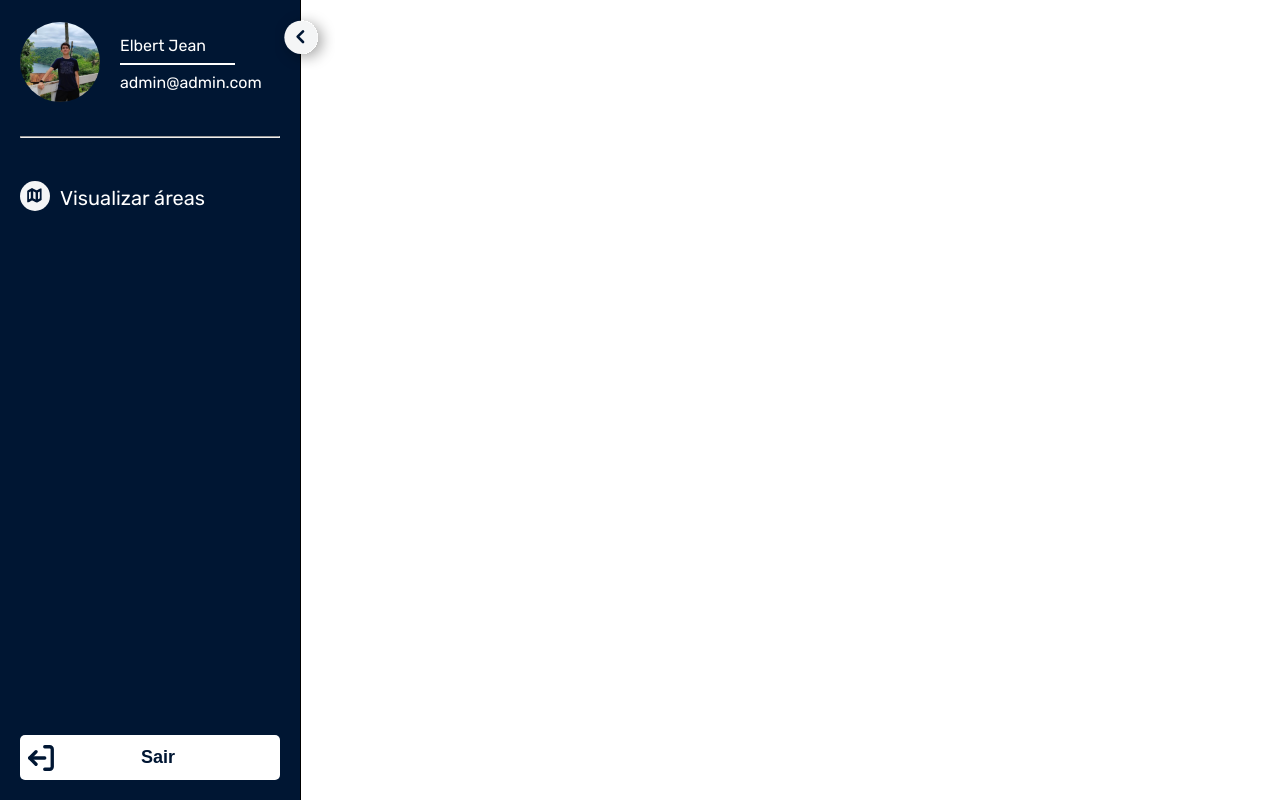
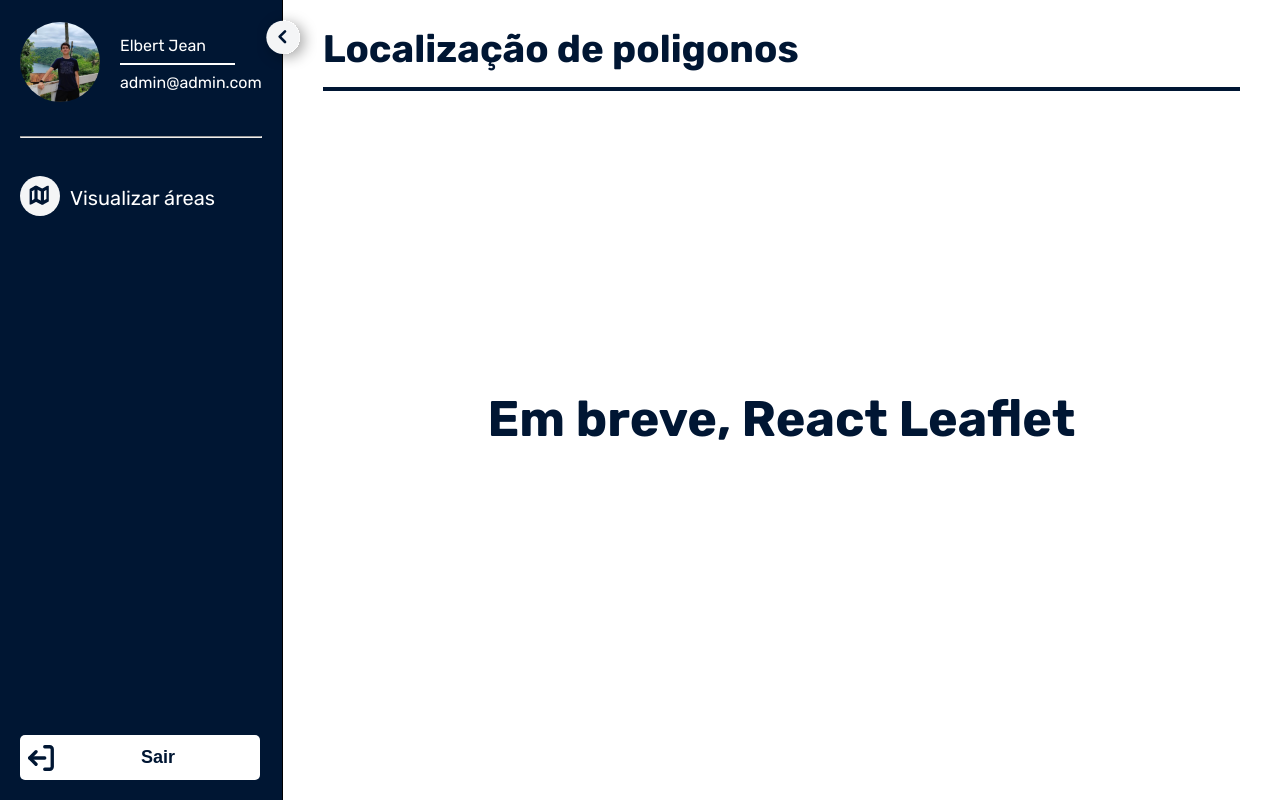
Before and after one commit to ElbertJean/three-soil, a React (Create React App) app: page /home in a window 1280 px wide. Built offline with nearby package versions, Linux system fonts and the light colour scheme.

Commit message:
:sparkles: feat: criação do layout da aplicacao

```diff
--- /dev/null
+++ b/src/components/layout/Layout.module.css
@@ -0,0 +1,19 @@
+.container {
+    display: flex;
+}
+
+.containerHeader {
+    width: 100%;
+    background-color: rgba(var(--base-light));
+    padding: 0px 40px 20px 40px;
+}
+
+.title {
+    font-size: var(--display-regular-fx);
+    color: rgba(var(--base-primary-strong));
+}
+
+.line {
+    margin-top: -10px;
+    border: 2px solid rgba(var(--base-primary-strong))
+}
--- /dev/null
+++ b/src/components/layout/Layout.tsx
@@ -0,0 +1,23 @@
+import { ReactNode } from 'react';
+import styles from './Layout.module.css';
+
+import Sidebar from '../sidebar/Sidebar.component';
+
+interface LayoutProps {
+    children: ReactNode;
+}
+
+function Layout({ children }: LayoutProps): JSX.Element {
+    return(
+        <div className={styles.container}>
+            <Sidebar />
+            <div className={styles.containerHeader}>
+                <h1 className={styles.title}>Localização de poligonos</h1>
+                <hr className={styles.line}/>
+                {children}
+            </div>
+        </div>
+    )
+}
+
+export default Layout;
--- a/src/components/sidebar/Sidebar.component.tsx
+++ b/src/components/sidebar/Sidebar.component.tsx
@@ -1,51 +1,70 @@
+import { useState } from "react";
 import { useNavigate } from "react-router-dom";
 
 import styles from './Sidebar.module.css';
 import iconeUsuario from '../../assets/iconeUsuario.svg';
 import iconMap from '../../assets/iconMap.svg';
 import logout from '../../assets/logout.svg';
-import buttonClose from '../../assets/buttonClose.svg';
+import buttonCollapsed from '../../assets/buttonCollapsed.svg';
+import buttonExpanded from '../../assets/buttonExpanded.svg';
+
+interface IState {
+    isCollapsed: boolean;
+}
 
 function Sidebar(): JSX.Element {
 
     const navigate = useNavigate();
+
+    const [ state, setState ] = useState<IState>({isCollapsed: false});
+
+    function collapsedSideBar (e: any) {
+        e.preventDefault();
+        if (state.isCollapsed === true) {
+            setState({isCollapsed:  false});
+        } else {
+            setState({ isCollapsed: true});
+        }
+    }
 
     return(
         <>
         <div>
 
         </div>
-        <div className={styles.container}>
-            <div className={styles.divUser}>
+        <div className={`${state.isCollapsed ? styles.containerCollapsed : styles.containerExpanded}`} >
+            <div className={`${state.isCollapsed ? styles.divUserCollapsed : styles.divUserExpanded}`}>
                 <div className={styles.divButtonClose}>
-                    <a href="/home">
-                        <img src={buttonClose} alt="fechar menu lateral" className={styles.buttonClose}/>
+                    <a href="/home" onClick={collapsedSideBar}>
+                        <img src={state.isCollapsed ? buttonExpanded : buttonCollapsed} alt="fechar menu lateral" className={styles.buttonClose}/>
                     </a>
                 </div>
-                <div className={styles.divIconUser}>
-                    <img src={iconeUsuario} alt="icone do usuário" className={styles.iconUser}/>
+                <div>
+                    <img src={iconeUsuario} alt="icone do usuário" className={`${state.isCollapsed ?styles.iconUserCollapsed : styles.iconUserExpanded}`}/>
                 </div>
-                <div className={styles.divTextUser}>
+                <div className={`${state.isCollapsed ? styles.divTextUserCollapsed : ''}`}>
                     <p>Elbert Jean</p>
                     <hr className={styles.lineUser}/>
                     <p>admin@admin.com</p>
                 </div>
             </div>
-            <div style={{padding:'0px 20px'}}>
+            <div className={`${state.isCollapsed ? styles.divLineCollapsed : styles.divLineExpanded}`}>
                 <hr className={styles.line}/>
             </div>
-            <a href="/home" className={styles.body} onClick={()=> alert('Esse alerta posso fazer')}>
-                <div>
-                    <img src={iconMap} alt="icone do mapa" className={styles.iconMap}/>
-                </div>
-                <div>
-                    <p className={styles.paragraphMap}>Visualizar áreas</p>
-                </div>
-            </a>
-            <div className={styles.divButtonLoggout}>
-                <button className={styles.buttonLoggout} onClick={() => navigate('/')}>
-                    <img src={logout} alt="botao" className={styles.iconMapButton}/>
-                    Sair
+            <div>
+                <a href="/home" className={`${state.isCollapsed ? styles.bodyCollapsed : styles.bodyExpanded}`} onClick={()=> alert('Esse alerta posso fazer')}>
+                    <div>
+                        <img src={iconMap} alt="icone do mapa" className={`${state.isCollapsed ? styles.iconMapCollapsed : styles.iconMapExpanded}`}/>
+                    </div>
+                    <div className={`${state.isCollapsed ? styles.paragraphCollapsed : ''}`}>
+                        <p className={styles.paragraphMap}>Visualizar áreas</p>
+                    </div>
+                </a>
+            </div>
+            <div className={`${state.isCollapsed ? styles.divButtonLoggoutCollapsed : styles.divButtonLoggoutExpanded}`}>
+                <button className={`${state.isCollapsed ? styles.buttonLoggoutCollapsed : styles.buttonLoggoutExpanded}`} onClick={() => navigate('/')}>
+                    <img src={logout} alt="botao" className={`${state.isCollapsed ? styles.iconMapButtonCollapsed : styles.iconMapButtonExpanded}`}/>
+                    {state.isCollapsed ? "" : "Sair"}
                 </button>
             </div>
         </div>
--- a/src/components/sidebar/Sidebar.module.css
+++ b/src/components/sidebar/Sidebar.module.css
@@ -1,4 +1,4 @@
-.container {
+.containerExpanded {
     display: flex;
     position: relative;
     flex-direction: column;
@@ -6,13 +6,32 @@
     height: 100vh;
     border-right: 1px solid black;
     background-color: rgba(var(--base-primary-strong));
+    transition: 0.5s;
 }
 
-.divUser {
+.containerCollapsed {
+    display: flex;
+    position: relative;
+    flex-direction: column;
+    width: 80px;
+    height: 100vh;
+    border-right: 1px solid black;
+    background-color: rgba(var(--base-primary-strong));
+    transition: 0.5s;
+}
+
+.divUserExpanded {
     display: flex;
     position: relative;
     gap: 20px;
     padding: 20px;
+    align-items: center;
+}
+
+.divUserCollapsed {
+    display: flex;
+    position: relative;
+    padding: 20px 10px 5px 10px;
     align-items: center;
 }
 
@@ -26,8 +45,18 @@
     width: 60px;
 }
 
-.iconUser {
+.iconUserExpanded {
     width: 80px;
+    transition: 0.5s;
+}
+
+.iconUserCollapsed {
+    width: 40px;
+    transition: 0.5s;
+}
+
+.divTextUserCollapsed {
+    display:none;
 }
 
 .lineUser {
@@ -36,7 +65,15 @@
     margin: -8px 0;
 }
 
-.body {
+.divLineExpanded {
+    padding: 0px 20px
+}
+
+.divLineCollapsed {
+    padding: 0px 10px
+}
+
+.bodyExpanded {
     display: flex;
     align-items: center;
     gap: 10px;
@@ -44,8 +81,25 @@
     text-decoration: none;
 }
 
-.iconMap {
+.bodyCollapsed {
+    display: flex;
+    align-items: center;
+    padding: 10px 10px;
+    text-decoration: none;
+}
+
+.paragraphCollapsed {
+    display: none;
+}
+
+.iconMapExpanded {
+    width: 40px;
+    transition: 0.5s;
+}
+
+.iconMapCollapsed {
     width: 30px;
+    transition: 0.5s;
 }
 
 .paragraphMap {
@@ -53,20 +107,22 @@
     font-size: var(--paragraph-large-fx);
 }
 
-.divButtonLoggout {
+.divButtonLoggoutExpanded {
     position: absolute;
     bottom: 0;
     padding: 20px;
 }
 
-.iconMapButton {
-    width: 30px;
+.divButtonLoggoutCollapsed {
+    position: absolute;
+    bottom: 0;
+    padding: 10px;
 }
 
-.buttonLoggout {
+.buttonLoggoutExpanded {
     background-color: rgba(var(--base-light));
     height: 45px;
-    width: 260px;
+    width: 240px;
     border-radius: 5px;
     border: none;
     color: rgba(var(--base-primary-strong));
@@ -79,6 +135,30 @@
     transition: 0.2s;
 }
 
-.buttonLoggout:hover {
+.buttonLoggoutCollapsed {
+    background-color: rgba(var(--base-light));
+    height: 40px;
+    width: 50px;
+    border-radius: 5px;
+    border: none;
+    color: rgba(var(--base-primary-strong));
+    font-weight: bold;
+    font-size: 18px;
+    cursor: pointer;
+    display: flex;
+    align-items: center;
+    justify-content: center;
+    transition: 0.2s;
+}
+
+.buttonLoggoutExpanded:hover, .buttonLoggoutCollapsed:hover {
     background: rgba(var(--base-secondary-weak), 0.9);
 }
+
+.iconMapButtonExpanded {
+    width: 30px;
+}
+
+.iconMapButtonCollapsed {
+    width: 25px;
+}
--- a/src/pages/homePage/HomePage.tsx
+++ b/src/pages/homePage/HomePage.tsx
@@ -1,30 +1,16 @@
-import Sidebar from "../../components/sidebar/Sidebar.component";
+import Layout from "../../components/layout/Layout";
 
 function HomePage(): JSX.Element {
 
     return(
         <>
-            <Sidebar />
+            <Layout>
+                <div style={{ display:' flex', justifyContent: 'center', alignItems: 'center', height: '80vh'}}>
+                    <p style={{color: '#001633', fontWeight:' bold', fontSize: '50px'}}>Em breve, React Leaflet</p>
+                </div>
+            </Layout>
         </>
     )
 }
 
 export default HomePage;
-
-// import { useNavigate } from 'react-router-dom';
-
-// function HomePage(): JSX.Element {
-
-//     const navigate = useNavigate();
-
-//     return(
-//         <>
-//             <div style={{display: 'flex', justifyContent: 'center', alignItems: 'center', height: '100vh', flexDirection: 'column'}}>
-//                 <h1>Em breve, HomePage</h1>
-//                 <button onClick={() => navigate('/')}>Voltar para login</button>
-//             </div>
-//         </>
-//     )
-// }
-
-// export default HomePage;
```
Also changed, not shown: src/assets/buttonCollapsed.svg (renamed from src/assets/buttonClose.svg), src/assets/buttonExpanded.svg (added).
